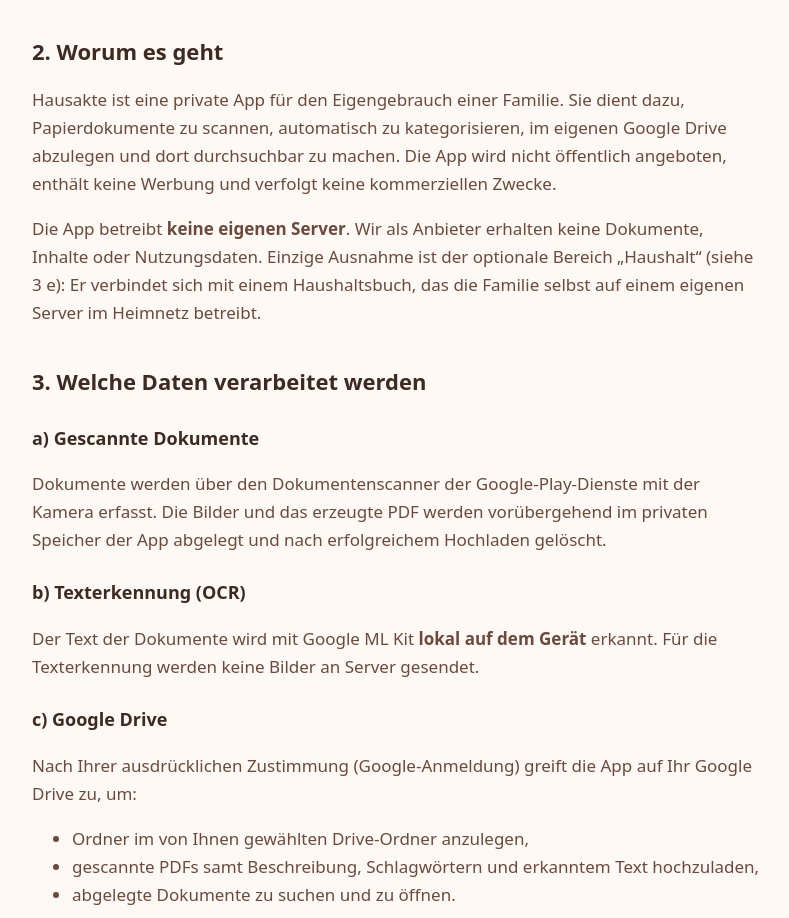
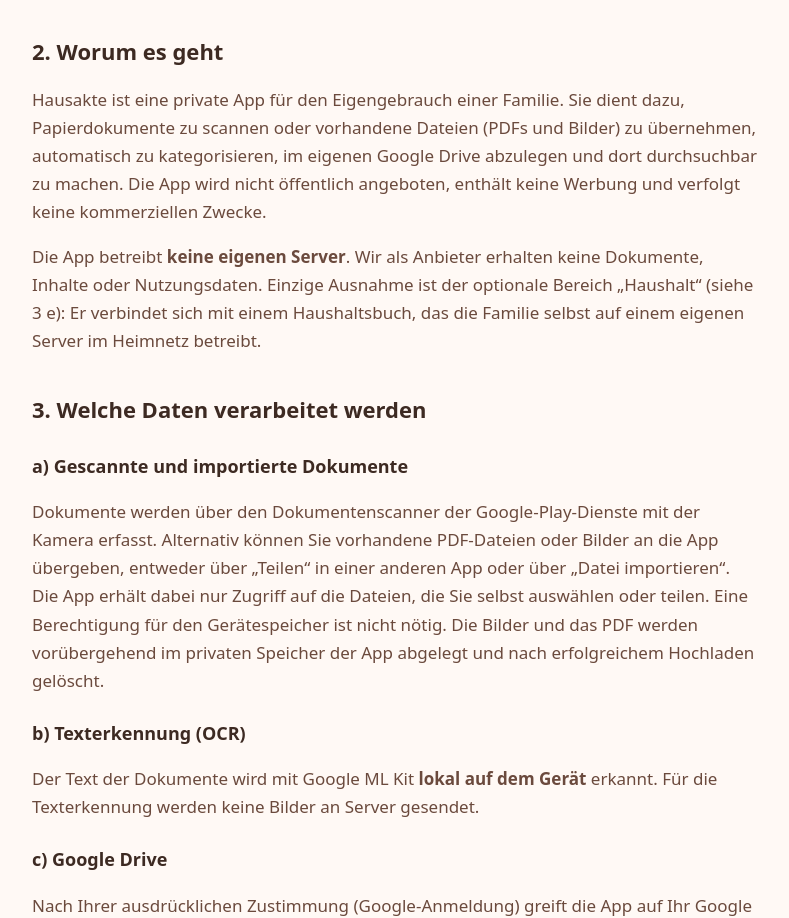
Before and after one commit to horus-ha/hausakte, a plain HTML site: page datenschutz.html in a window 1280 px wide. Shown: the part 403-1321 px from the top of the page, without its empty margins (244-1033 px from the left). Drawn offline with Linux system fonts and the light colour scheme.

Commit message:
Datenschutz: importierte Dateien (Teilen / Datei importieren)
Co-Authored-By: Claude Opus 5.5 <noreply@anthropic.com>

```diff
--- a/datenschutz.html
+++ b/datenschutz.html
@@ -20,13 +20,13 @@ Laurentiusstr. 14<br>
 E-Mail: mut.michael.86@gmail.com</p>
 
 <h2>2. Worum es geht</h2>
-<p>Hausakte ist eine private App für den Eigengebrauch einer Familie. Sie dient dazu, Papierdokumente zu scannen, automatisch zu kategorisieren, im eigenen Google Drive abzulegen und dort durchsuchbar zu machen. Die App wird nicht öffentlich angeboten, enthält keine Werbung und verfolgt keine kommerziellen Zwecke.</p>
+<p>Hausakte ist eine private App für den Eigengebrauch einer Familie. Sie dient dazu, Papierdokumente zu scannen oder vorhandene Dateien (PDFs und Bilder) zu übernehmen, automatisch zu kategorisieren, im eigenen Google Drive abzulegen und dort durchsuchbar zu machen. Die App wird nicht öffentlich angeboten, enthält keine Werbung und verfolgt keine kommerziellen Zwecke.</p>
 <p>Die App betreibt <strong>keine eigenen Server</strong>. Wir als Anbieter erhalten keine Dokumente, Inhalte oder Nutzungsdaten. Einzige Ausnahme ist der optionale Bereich „Haushalt“ (siehe 3 e): Er verbindet sich mit einem Haushaltsbuch, das die Familie selbst auf einem eigenen Server im Heimnetz betreibt.</p>
 
 <h2>3. Welche Daten verarbeitet werden</h2>
 
-<h3>a) Gescannte Dokumente</h3>
-<p>Dokumente werden über den Dokumentenscanner der Google-Play-Dienste mit der Kamera erfasst. Die Bilder und das erzeugte PDF werden vorübergehend im privaten Speicher der App abgelegt und nach erfolgreichem Hochladen gelöscht.</p>
+<h3>a) Gescannte und importierte Dokumente</h3>
+<p>Dokumente werden über den Dokumentenscanner der Google-Play-Dienste mit der Kamera erfasst. Alternativ können Sie vorhandene PDF-Dateien oder Bilder an die App übergeben, entweder über „Teilen“ in einer anderen App oder über „Datei importieren“. Die App erhält dabei nur Zugriff auf die Dateien, die Sie selbst auswählen oder teilen. Eine Berechtigung für den Gerätespeicher ist nicht nötig. Die Bilder und das PDF werden vorübergehend im privaten Speicher der App abgelegt und nach erfolgreichem Hochladen gelöscht.</p>
 
 <h3>b) Texterkennung (OCR)</h3>
 <p>Der Text der Dokumente wird mit Google ML Kit <strong>lokal auf dem Gerät</strong> erkannt. Für die Texterkennung werden keine Bilder an Server gesendet.</p>
@@ -35,13 +35,13 @@ E-Mail: mut.michael.86@gmail.com</p>
 <p>Nach Ihrer ausdrücklichen Zustimmung (Google-Anmeldung) greift die App auf Ihr Google Drive zu, um:</p>
 <ul>
 <li>Ordner im von Ihnen gewählten Drive-Ordner anzulegen,</li>
-<li>gescannte PDFs samt Beschreibung, Schlagwörtern und erkanntem Text hochzuladen,</li>
+<li>gescannte oder importierte PDFs samt Beschreibung, Schlagwörtern und erkanntem Text hochzuladen,</li>
 <li>abgelegte Dokumente zu suchen und zu öffnen.</li>
 </ul>
 <p>Die Dokumente werden ausschließlich in Ihrem eigenen Google Drive bzw. in Ordnern gespeichert, die Sie selbst mit Familienmitgliedern geteilt haben.</p>
 
 <h3>d) Kategorisierung und Suche mit Google Gemini</h3>
-<p>Zur automatischen Einordnung wird der erkannte Text eines Dokuments an die Gemini-API von Google gesendet. Gemini liefert Kategorie, Titel, Absender, Datum, Betrag, eine kurze Zusammenfassung und Suchbegriffe zurück. Auch Suchanfragen werden an Gemini gesendet, um sie in Suchfilter umzuwandeln. Die Bilder bzw. PDFs selbst werden nicht an Gemini übertragen. Die Nutzung erfolgt über einen eigenen API-Zugang. Für Nutzer im Europäischen Wirtschaftsraum, der Schweiz und dem Vereinigten Königreich gelten nach den Gemini-API-Bedingungen auch bei kostenloser Nutzung die Datenregeln der kostenpflichtigen Dienste: Google verwendet die Anfragen und Antworten nicht zur Verbesserung seiner Produkte. Google kann Anfragen für einen begrenzten Zeitraum zur Erkennung von Missbrauch protokollieren.</p>
+<p>Zur automatischen Einordnung wird der erkannte Text eines Dokuments und bei importierten Dateien deren Dateiname an die Gemini-API von Google gesendet. Gemini liefert Kategorie, Titel, Absender, Datum, Betrag, eine kurze Zusammenfassung und Suchbegriffe zurück. Auch Suchanfragen werden an Gemini gesendet, um sie in Suchfilter umzuwandeln. Die Bilder bzw. PDFs selbst werden nicht an Gemini übertragen. Die Nutzung erfolgt über einen eigenen API-Zugang. Für Nutzer im Europäischen Wirtschaftsraum, der Schweiz und dem Vereinigten Königreich gelten nach den Gemini-API-Bedingungen auch bei kostenloser Nutzung die Datenregeln der kostenpflichtigen Dienste: Google verwendet die Anfragen und Antworten nicht zur Verbesserung seiner Produkte. Google kann Anfragen für einen begrenzten Zeitraum zur Erkennung von Missbrauch protokollieren.</p>
 
 <h3>e) Bereich „Haushalt“ (eigenes Haushaltsbuch im Heimnetz)</h3>
 <p>Der Bereich „Haushalt“ zeigt die Oberfläche eines selbst betriebenen Haushaltsbuchs an. Es läuft auf einem Server im eigenen Heimnetz der Familie (Standardadresse 192.168.2.170) und ist nur von dort erreichbar; unterwegs ist der Bereich ausgeschaltet. Dabei gilt:</p>
@@ -95,7 +95,7 @@ E-Mail: mut.michael.86@gmail.com</p>
 <p>Fragen zum Datenschutz richten Sie bitte an mut.michael.86@gmail.com.</p>
 
 <h2>Summary in English</h2>
-<p>Hausakte is a private, non-commercial family app. It has no backend servers; the optional "Haushalt" section only connects to the family's own self-hosted household-budget server in the home network (financial data such as bank transactions, encrypted, never leaving the home network). Scanned documents are processed on the device (OCR) and stored only in the user's own Google Drive. Extracted text and search queries are sent to the Google Gemini API for categorisation. No tracking, no ads, no sale of data. Use of information received from Google APIs adheres to the Google API Services User Data Policy, including the Limited Use requirements. Access can be revoked at any time at myaccount.google.com/permissions.</p>
+<p>Hausakte is a private, non-commercial family app. It has no backend servers; the optional "Haushalt" section only connects to the family's own self-hosted household-budget server in the home network (financial data such as bank transactions, encrypted, never leaving the home network). Scanned or imported documents (PDFs/images the user explicitly shares with or selects in the app) are processed on the device (OCR) and stored only in the user's own Google Drive. Extracted text and search queries are sent to the Google Gemini API for categorisation. No tracking, no ads, no sale of data. Use of information received from Google APIs adheres to the Google API Services User Data Policy, including the Limited Use requirements. Access can be revoked at any time at myaccount.google.com/permissions.</p>
 
 <footer><a href="index.html">Startseite</a> · Kontakt: mut.michael.86@gmail.com</footer>
 </div>
```
